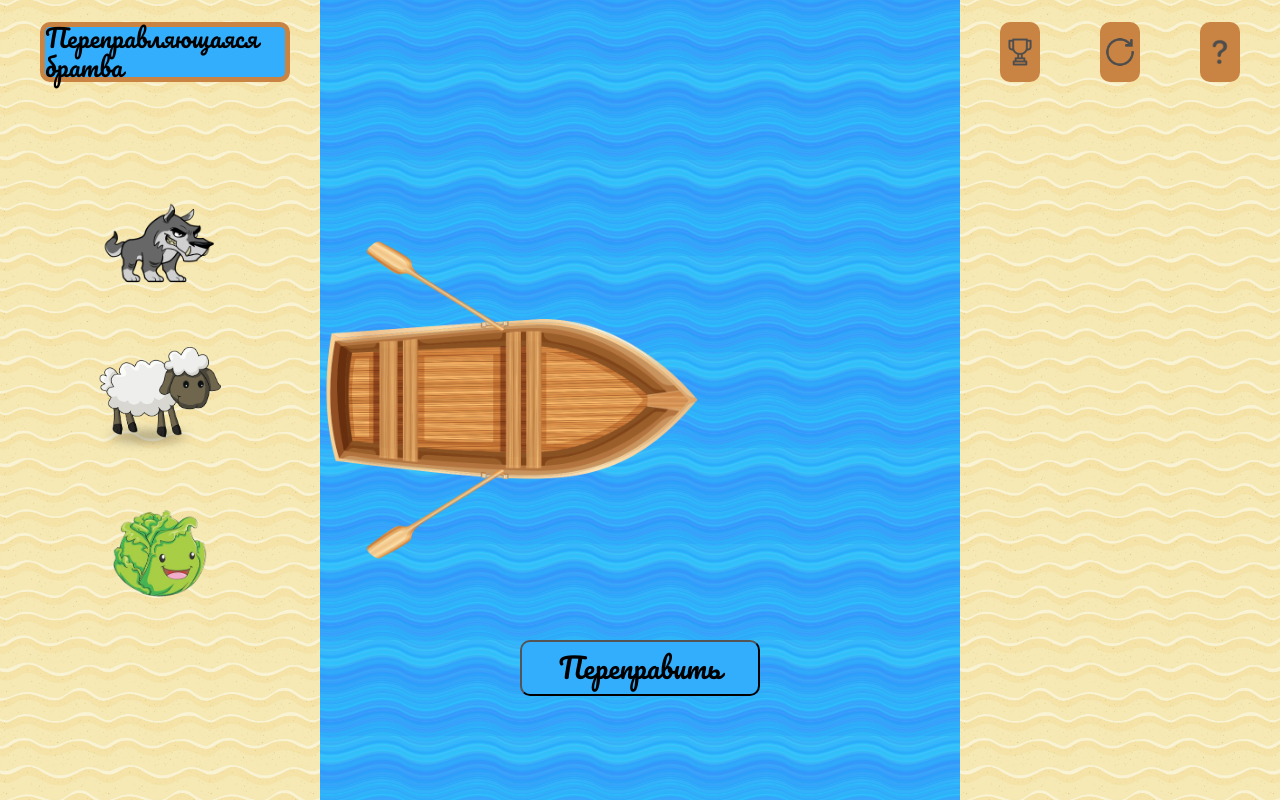
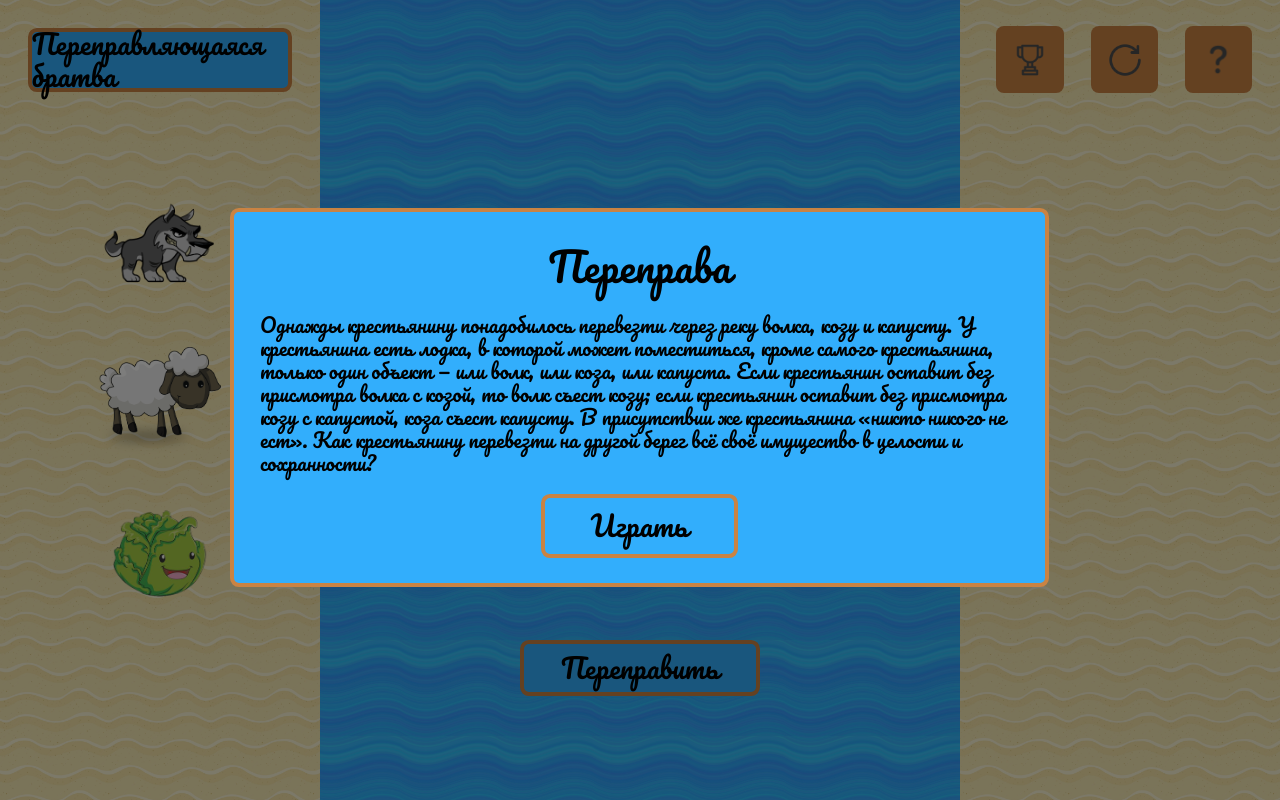
Before and after one commit to XenoQQ/WolfAmogus, a React (Create React App) app: page / in a window 1280 px wide. Built offline with nearby package versions, Linux system fonts and the light colour scheme.

Commit message:
modified:   src/components/mainframe.js 	modified:   src/components/popups.js 	modified:   src/components/toolbar.js 	modified:   src/state/atoms.js

```diff
--- a/src/components/mainframe.js
+++ b/src/components/mainframe.js
@@ -1,5 +1,5 @@
 ///Utility modules
-import React, { useState, useEffect } from "react";
+import React, { useEffect } from "react";
 import styled from "styled-components";
 import { useRecoilState } from "recoil";
 import {
@@ -7,6 +7,7 @@ import {
     currentFieldState,
     currentItemState,
     currentMainframeState,
+    currentBoatStatus,
 } from "../state/atoms";
 ///Components
 import Toolbar from "./toolbar";
@@ -58,8 +59,7 @@ const Field = styled.div`
 `;
 
 const Item = styled.div`
-    width: ${(props) =>
-        props.className.includes("Река") ? '19%' : '38%'};
+    width: ${(props) => (props.className.includes("Река") ? "19%" : "38%")};
     aspect-ratio: 1/1;
 
     background: ${(props) =>
@@ -96,13 +96,13 @@ const MoveButton = styled.button`
     height: 7vh;
 
     font-family: "Pacifico", cursive;
-    font-size: 3.5vh;
+    font-size: 3.4vh;
     color: black;
 
     background-color: #32aefc;
 
-    border: 5  solid #c98343;
-    border-radius: 10px;
+    border: 0.35vw solid #c98343;
+    border-radius: 0.7vw;
 
     align-items: center;
     justify-content: center;
@@ -111,17 +111,7 @@ const MoveButton = styled.button`
 `;
 
 const Mainframe = () => {
-    useEffect(() => {
-        console.log("Mainframe rendered");
-    }, []);
-
     //////////////////////////////////////////[States section]//////////////////////////////////////////
-
-    //////////[Mainframe state]///////////
-
-    const [mainframeState, setMainFrameState] = useRecoilState(
-        currentMainframeState
-    );
 
     /*
     Possible states:
@@ -133,18 +123,17 @@ const Mainframe = () => {
     onAchievementList
     */
 
-    //////////[Game logic states]///////////
+    const [mainframeState, setMainFrameState] = useRecoilState(
+        currentMainframeState
+    );
 
     const [fields, setFields] = useRecoilState(fieldsState);
     const [currentField, setCurrentField] = useRecoilState(currentFieldState);
     const [currentItem, setCurrentItem] = useRecoilState(currentItemState);
-
-    const [currentBoatStatus, setCurrentBoatStatus] = useState("onLeft");
-
-    //////////////////////////////////////////[Logic section]//////////////////////////////////////////
+    const [boatStatus, setBoatStatus] = useRecoilState(currentBoatStatus);
 
     const toggleBoatStatus = () => {
-        setCurrentBoatStatus((prevStatus) =>
+        setBoatStatus((prevStatus) =>
             prevStatus === "onLeft" ? "onRight" : "onLeft"
         );
     };
@@ -166,44 +155,44 @@ const Mainframe = () => {
                 !(
                     field.title === "Река" &&
                     currentField.id === 1 &&
-                    currentBoatStatus === "onRight"
+                    boatStatus === "onRight"
                 ) &&
                 !(
                     field.title === "Река" &&
                     currentField.id === 3 &&
-                    currentBoatStatus === "onLeft"
+                    boatStatus === "onLeft"
                 ) &&
                 !(
                     currentField.id === 2 &&
                     field.id === 1 &&
-                    currentBoatStatus === "onRight"
+                    boatStatus === "onRight"
                 ) &&
                 !(
                     currentField.id === 2 &&
                     field.id === 3 &&
-                    currentBoatStatus === "onLeft"
+                    boatStatus === "onLeft"
                 )
             ) {
-                e.target.style.boxShadow = "0 0 10px 10px white inset";
+                e.target.style.boxShadow = "0 0 0.7vw 0.7vw white inset";
             } else if (
                 e.target.className.includes("Field") &&
                 ((field.id - currentField.id) % 2 === 0 ||
                     (field.title === "Река" && field.items.length >= 1) ||
                     (field.title === "Река" &&
                         currentField.id === 1 &&
-                        currentBoatStatus === "onRight") ||
+                        boatStatus === "onRight") ||
                     (field.title === "Река" &&
                         currentField.id === 3 &&
-                        currentBoatStatus === "onLeft") ||
+                        boatStatus === "onLeft") ||
                     (currentField.id === 2 &&
                         field.id === 1 &&
-                        currentBoatStatus === "onRight") ||
+                        boatStatus === "onRight") ||
                     (currentField.id === 2 &&
                         field.id === 3 &&
-                        currentBoatStatus === "onLeft"))
+                        boatStatus === "onLeft"))
             ) {
                 e.target.style.boxShadow =
-                    "0 0 20px 5px red inset, 0 0 20px 5px white inset";
+                    "0 0 1.4vw 0.35vw red inset, 0 0 1.4vw 0.35vw white inset";
             }
         }
     };
@@ -251,22 +240,22 @@ const Mainframe = () => {
             !(
                 field.title === "Река" &&
                 currentField.id === 1 &&
-                currentBoatStatus === "onRight"
+                boatStatus === "onRight"
             ) &&
             !(
                 field.title === "Река" &&
                 currentField.id === 3 &&
-                currentBoatStatus === "onLeft"
+                boatStatus === "onLeft"
             ) &&
             !(
                 currentField.id === 2 &&
                 field.id === 1 &&
-                currentBoatStatus === "onRight"
+                boatStatus === "onRight"
             ) &&
             !(
                 currentField.id === 2 &&
                 field.id === 3 &&
-                currentBoatStatus === "onLeft"
+                boatStatus === "onLeft"
             )
         ) {
             const newFieldItems = [...field.items, currentItem];
@@ -288,10 +277,78 @@ const Mainframe = () => {
             );
         }
     };
+
+    const handleReset = () => {
+        setFields([
+            {
+                id: 1,
+                title: "Левый берег",
+                items: [
+                    { id: 1, title: "Волк" },
+                    { id: 2, title: "Овца" },
+                    { id: 3, title: "Капуста" },
+                ],
+            },
+            { id: 2, title: "Река", items: [] },
+            { id: 3, title: "Правый берег", items: [] },
+        ]);
+        setBoatStatus("onLeft");
+    };
+
+    const statusChecker = () => {
+        const westCoast = fields.find(
+            (field) => field.title === "Левый берег"
+        )?.items;
+        const eastCoast = fields.find(
+            (field) => field.title === "Правый берег"
+        )?.items;
+
+        if (
+            westCoast.length === 2 &&
+            boatStatus === "onRight" &&
+            ((westCoast.some((item) => item.title === "Волк") &&
+                westCoast.some((item) => item.title === "Овца")) ||
+                (westCoast.some((item) => item.title === "Овца") &&
+                    westCoast.some((item) => item.title === "Капуста")))
+        ) {
+            setTimeout(() => {
+                setMainFrameState("onDefeat");
+                console.log("поражение");
+            }, 350);
+        }
+
+        if (
+            eastCoast.length === 2 &&
+            boatStatus === "onLeft" &&
+            ((eastCoast.some((item) => item.title === "Волк") &&
+                eastCoast.some((item) => item.title === "Овца")) ||
+                (eastCoast.some((item) => item.title === "Овца") &&
+                    eastCoast.some((item) => item.title === "Капуста")))
+        ) {
+            setTimeout(() => {
+                setMainFrameState("onDefeat");
+                console.log("поражение");
+            }, 350);
+        }
+
+        if (eastCoast.length === 3) {
+            setTimeout(() => {
+                setMainFrameState("onSuccess");
+                console.log("победа!");
+            }, 350);
+        }
+    };
+
+    useEffect(() => {
+        statusChecker();
+    }, [fields, boatStatus]);
+
+    //////////////////////////////////////////[JSX section]//////////////////////////////////////////
+
     return (
         <>
-            <Toolbar />
-            <Popups />
+            <Toolbar handleReset={handleReset} />
+            <Popups handleReset={handleReset} />
             <MainWrapper>
                 <MoveButton
                     onClick={() => {
@@ -307,7 +364,7 @@ const Mainframe = () => {
                         onDragLeave={(e) => dragLeaveHandler(e, field)}
                         title={field.title}
                         key={field.id}
-                        className={`Field, ${currentBoatStatus}`}
+                        className={`Field, ${boatStatus}`}
                     >
                         {field.items.map((item) => (
                             <Item
@@ -319,7 +376,7 @@ const Mainframe = () => {
                                 onDrop={(e) => dropHandler(e, field, item)}
                                 title={item.title}
                                 key={item.id}
-                                className={`Item, ${currentBoatStatus}, ${field.title}`}
+                                className={`Item, ${boatStatus}, ${field.title}`}
                             ></Item>
                         ))}
                     </Field>
--- a/src/components/popups.js
+++ b/src/components/popups.js
@@ -1,10 +1,10 @@
 import { useState, useEffect } from "react";
 import { useRecoilState } from "recoil";
+import { currentMainframeState } from "../state/atoms";
 import styled from "styled-components";
-import { currentMainframeState } from "../state/atoms";
 
 const PopupZone = styled.div`
-    display: none;
+    display: flex;
 
     position: absolute;
 
@@ -20,24 +20,25 @@ const Popup = styled.div`
     display: flex;
 
     position: absolute;
-    left: 20%;
-    top: 20vh;
+    left: calc(20% - 2vw);
+    top: 26vh;
 
-    padding: 25px;
+    width: calc(60% - 0.7vw);
+    height: 40vh;
 
-    width: 60%;
-    height: 60vh;
+    padding: 2vw;
 
     font-family: "Pacifico", cursive;
+    font-size: 2.5vh;
 
     background-color: #32aefc;
 
-    border: 5px solid #c98343;
-    border-radius: 10px;
+    border: 0.35vw solid #c98343;
+    border-radius: 0.7vw;
 
     flex-direction: column;
 
-    justify-content: center;
+    justify-content: space-between;
     align-items: center;
 `;
 
@@ -45,15 +46,12 @@ const PopupTitle = styled.div`
     display: flex;
 
     width: calc(100% / 4);
-    height: 50px;
+    height: 7vh;
     font-family: "Pacifico", cursive;
-    font-size: 25px;
+    font-size: 5vh;
     color: black;
 
     background-color: #32aefc;
-
-    border: 5px solid #c98343;
-    border-radius: 10px;
 
     align-items: center;
     justify-content: center;
@@ -63,15 +61,15 @@ const PopupButton = styled.div`
     display: flex;
 
     width: calc(100% / 4);
-    height: 50px;
+    height: 7vh;
     font-family: "Pacifico", cursive;
-    font-size: 25px;
+    font-size: 3.5vh;
     color: black;
 
     background-color: #32aefc;
 
-    border: 5px solid #c98343;
-    border-radius: 10px;
+    border: 0.35vw solid #c98343;
+    border-radius: 0.7vw;
 
     align-items: center;
     justify-content: center;
@@ -79,11 +77,12 @@ const PopupButton = styled.div`
     cursor: pointer;
 `;
 
-const Popups = () => {
+const Popups = ({ handleReset }) => {
     const [currentPopupText, setCurrentPopupText] = useState("");
     const [mainframeState, setMainframeState] = useRecoilState(
         currentMainframeState
     );
+
     /*
     Possible states:
     onNewGame
@@ -100,18 +99,49 @@ const Popups = () => {
                 ? [
                       "Переправа",
                       "Однажды крестьянину понадобилось перевезти через реку волка, козу и капусту. У крестьянина есть лодка, в которой может поместиться, кроме самого крестьянина, только один объект — или волк, или коза, или капуста. Если крестьянин оставит без присмотра волка с козой, то волк съест козу; если крестьянин оставит без присмотра козу с капустой, коза съест капусту. В присутствии же крестьянина «никто никого не ест». Как крестьянину перевезти на другой берег всё своё имущество в целости и сохранности?",
-                      "Играть"
+                      "Играть",
                   ]
+                : mainframeState === "onDefeat"
+                ? ["Неправильно", "Попробуй ещё раз!", "Начать заново"]
+                : mainframeState === "onRules"
+                ? [
+                      "Переправа",
+                      "Однажды крестьянину понадобилось перевезти через реку волка, козу и капусту. У крестьянина есть лодка, в которой может поместиться, кроме самого крестьянина, только один объект — или волк, или коза, или капуста. Если крестьянин оставит без присмотра волка с козой, то волк съест козу; если крестьянин оставит без присмотра козу с капустой, коза съест капусту. В присутствии же крестьянина «никто никого не ест». Как крестьянину перевезти на другой берег всё своё имущество в целости и сохранности?",
+                      "Продолжить",
+                  ]
+                : mainframeState === "onSuccess"
+                ? ["Победа!", "Ты молодец, это было славно ;)", "Начать заново"]
                 : "";
         setCurrentPopupText(currentText);
     }, [mainframeState]);
 
+    const handlePopupButtonClick = () => {
+        if (mainframeState === "onNewGame" || mainframeState === "onRules") {
+            setMainframeState("onPlay");
+        }
+
+        if (mainframeState === "onDefeat" || mainframeState === "onSuccess") {
+            setMainframeState("onPlay");
+            handleReset();
+        }
+    };
+
     return (
-        <PopupZone>
+        <PopupZone
+            style={{
+                display:
+                    mainframeState === "onPlay" ||
+                    mainframeState === "onAchievementList"
+                        ? "none"
+                        : "flex",
+            }}
+        >
             <Popup>
                 <PopupTitle>{currentPopupText[0]}</PopupTitle>
                 {currentPopupText[1]}
-                <PopupButton>{currentPopupText[2]}</PopupButton>
+                <PopupButton onClick={handlePopupButtonClick}>
+                    {currentPopupText[2]}
+                </PopupButton>
             </Popup>
         </PopupZone>
     );
--- a/src/components/toolbar.js
+++ b/src/components/toolbar.js
@@ -2,6 +2,10 @@ import styled from "styled-components";
 import Ach from "../assets/ach.png";
 import Question from "../assets/question.png";
 import Reset from "../assets/reset.png";
+import { useSetRecoilState } from "recoil";
+import { currentMainframeState } from "../state/atoms";
+
+//////////////////////////////////////////[Styles section]//////////////////////////////////////////
 
 const Bar = styled.div`
     position: absolute;
@@ -10,6 +14,7 @@ const Bar = styled.div`
 
     width: 100%;
     height: 8vh;
+    margin: calc(2.5% - 0.35vw) 0 0 0;
 
     background: none;
 
@@ -20,19 +25,19 @@ const Bar = styled.div`
 const GameTitle = styled.div`
     display: flex;
 
-    width: calc(100% / 4 - 80px);
-    height: 50px;
+    width: calc(100% / 4 - 5%);
+    height: 7vh;
 
-    margin: 40px 0 0 40px;
+    margin: 0 0 0 calc(2.5% - 0.35vw);
 
     font-family: "Pacifico", cursive;
-    font-size: 25px;
+    font-size: 3.4vh;
     color: black;
 
     background-color: #32aefc;
 
-    border: 5px solid #c98343;
-    border-radius: 10px;
+    border: 0.35vw solid #c98343;
+    border-radius: 0.7vw;
 
     align-items: center;
     justify-content: center;
@@ -43,74 +48,53 @@ const GameTitle = styled.div`
 const ButtonSection = styled.div`
     display: flex;
 
-    width: calc(100% / 4 - 80px);
-    height: 60px;
+    width: calc(100% / 4 - 5%);
+    height: 8.4vh;
 
-    margin: 40px 40px 0 0;
+    margin: 0 calc(2.5% - 0.35vw) 0 0;
 
     z-index: 100;
+
+    justify-content: space-between;
 `;
 
-const AchButton = styled.button`
-    width: 60px;
-    height: 60px;
+const Button = styled.button`
+    height: 8.4vh;
+    aspect-ratio: 1/1;
 
-    background: no-repeat center/30px url(${Ach}), #c98343;
-
-    margin: 0 60px 0 0;
+    background: ${(props) =>
+        props.className.includes("achievements")
+            ? `no-repeat center/50% url(${Ach}), #c98343`
+            : props.className.includes("restart")
+            ? `no-repeat center/50% url(${Reset}), #c98343`
+            : `no-repeat center/70% url(${Question}), #c98343`};
 
     border-style: none;
 
-    border-radius: 10px;
+    border-radius: 1vh;
 
     cursor: pointer;
 `;
 
-const ResButton = styled.button`
-    width: 60px;
-    height: 60px;
+const Toolbar = ({ handleReset }) => {
+    //////////////////////////////////////////[States section]//////////////////////////////////////////
 
-    background: no-repeat center/30px url(${Reset}), #c98343;
-
-    margin: 0 60px 0 0;
-
-    border-style: none;
-
-    border-radius: 10px;
-
-    cursor: pointer;
-`;
-
-const RulButton = styled.button`
-    width: 60px;
-    height: 60px;
-
-    background: no-repeat center/40px url(${Question}), #c98343;
-
-    border-style: none;
-
-    border-radius: 10px;
-
-    cursor: pointer;
-
-
-`;
-
-const Toolbar = () => {
-    //////////////////////////////////////////[States section]//////////////////////////////////////////
+    const setMainframeState = useSetRecoilState(currentMainframeState);
 
     //////////////////////////////////////////[Logic section]//////////////////////////////////////////
 
-    //////////////////////////////////////////[Styles section]//////////////////////////////////////////
+    const handleRules = () => {
+        setMainframeState("onRules");
+    };
 
     return (
         <>
             <Bar>
                 <GameTitle>Переправляющаяся братва</GameTitle>
                 <ButtonSection>
-                    <AchButton />
-                    <ResButton />
-                    <RulButton />
+                    <Button className="achievements" />
+                    <Button className="restart" onClick={handleReset} />
+                    <Button className="rules" onClick={handleRules} />
                 </ButtonSection>
             </Bar>
         </>
--- a/src/state/atoms.js
+++ b/src/state/atoms.js
@@ -31,3 +31,8 @@ export const currentMainframeState = atom({
     key: "currentMainframeState",
     default: "onNewGame",
 });
+
+export const currentBoatStatus = atom({
+    key: "currentBoatStatus",
+    default: "onLeft",
+});
```
